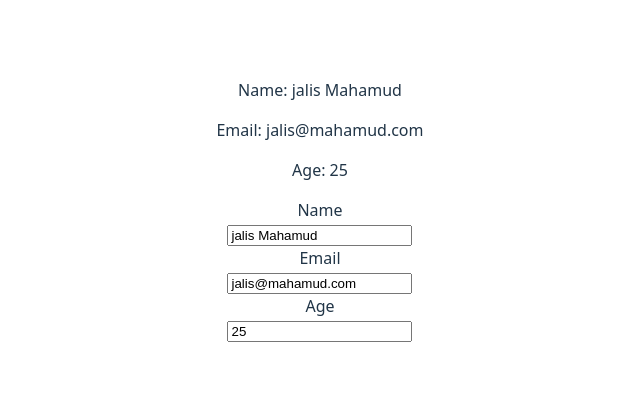
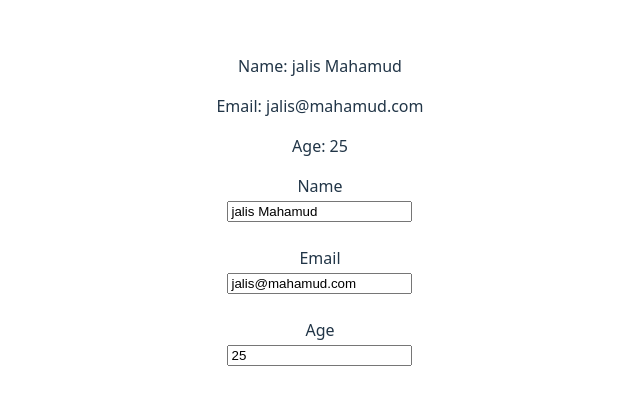
Before and after one commit to Jalismahamud/vue-js-component, a Vue app: page / in a window 1280 px wide. Shown: the part 190-588 px from the top of the page, without its empty margins (320-960 px from the left). Built offline with nearby package versions, Linux system fonts and the light colour scheme.

Commit message:
user parent comnet on person component

```diff
--- a/src/components/PersonComponent.vue
+++ b/src/components/PersonComponent.vue
@@ -1,4 +1,5 @@
 <script setup>
+    import TestComponent  from './TestComponent.vue';
     const props = defineProps([
         'person'
     ]);
@@ -6,11 +7,8 @@
 
 <template>
     <p>
-        <label for="">Name</label><br>
-        <input type="text" v-model="person.name"><br>
-        <label for="">Email</label><br>
-        <input type="text" v-model="person.email"><br>
-        <label for="">Age</label><br>
-        <input type="text" v-model="person.age"><br>
+        <TestComponent label="Name" v-model="person.name" /><br>
+        <TestComponent label="Email" v-model="person.email" /> <br>
+        <TestComponent label="Age" v-model="person.age" />
     </p>
 </template>
```
